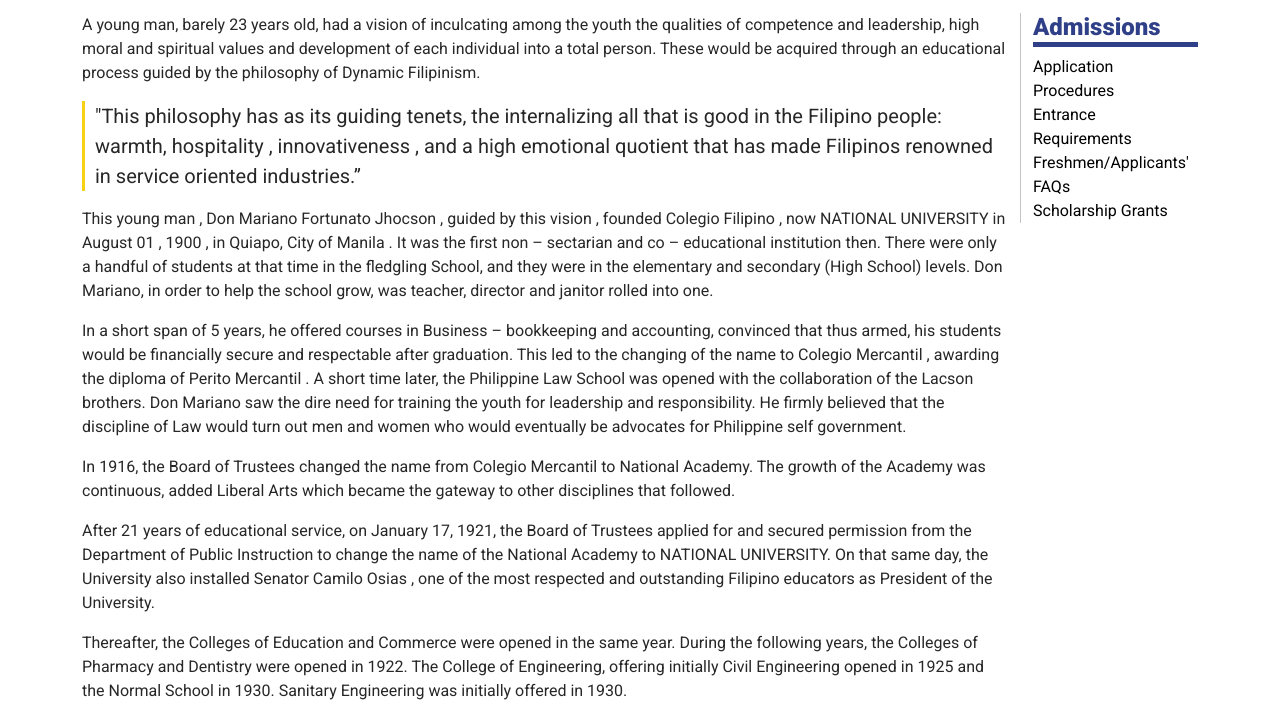
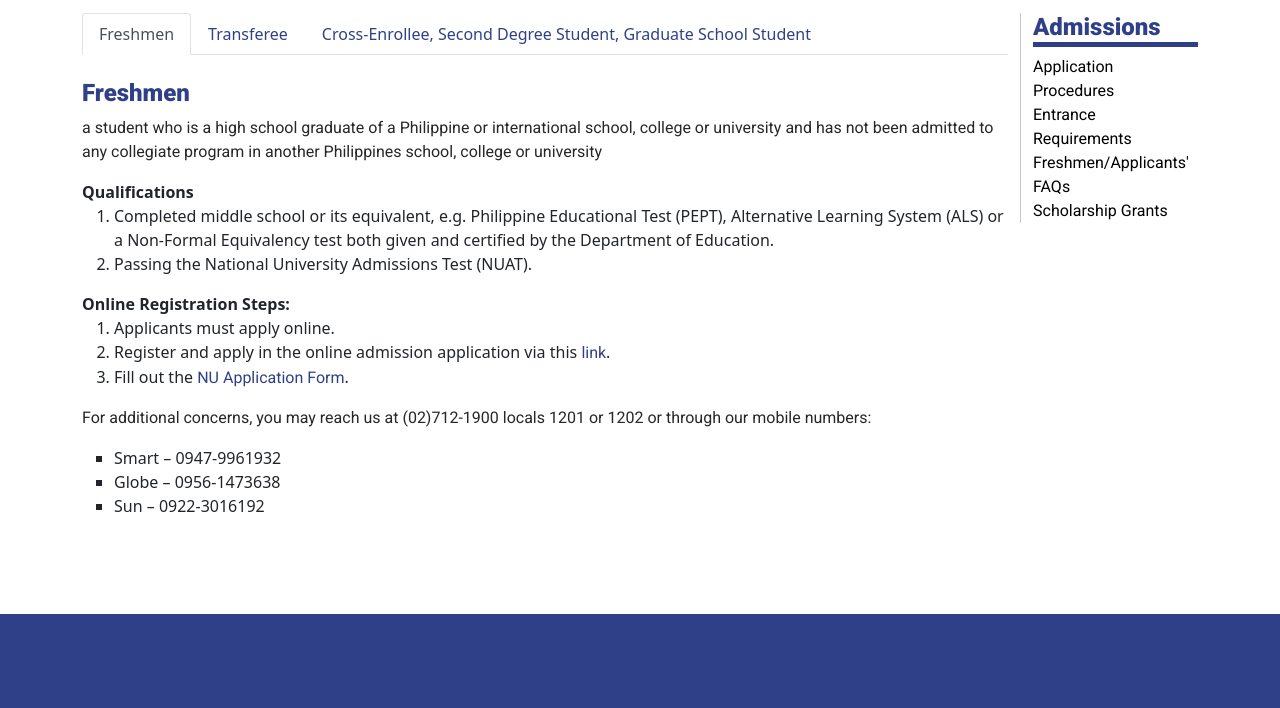
Before and after one commit to MaureenDadap/NU-Mock-Website, a website: page admissions/application-procedures.html in a window 1280 px wide. Shown: the part 330-1038 px from the top of the page. Drawn offline with nearby package versions, Linux system fonts and the light colour scheme.

Commit message:
finished application procedures page

```diff
--- a/admissions/application-procedures.html
+++ b/admissions/application-procedures.html
@@ -55,11 +55,17 @@
                 About NU
               </a>
               <div class="dropdown-menu">
-                <a class="dropdown-item" href="../about/history.html">History</a>
-                <a class="dropdown-item" href="../about/mission-vision-core-values.html"
+                <a class="dropdown-item" href="../about/history.html"
+                  >History</a
+                >
+                <a
+                  class="dropdown-item"
+                  href="../about/mission-vision-core-values.html"
                   >Mission, Vision, and Core Values</a
                 >
-                <a class="dropdown-item" href="../about/contact-us.html">Contact Us</a>
+                <a class="dropdown-item" href="../about/contact-us.html"
+                  >Contact Us</a
+                >
               </div>
             </li>
             <li class="nav-item dropdown">
@@ -72,22 +78,16 @@
                 Admissions
               </a>
               <div class="dropdown-menu">
-                <a
-                  class="dropdown-item"
-                  href="application-procedures.html"
+                <a class="dropdown-item" href="application-procedures.html"
                   >Application Procedures</a
                 >
-                <a
-                  class="dropdown-item"
-                  href="entrance-requirements.html"
+                <a class="dropdown-item" href="entrance-requirements.html"
                   >Entrance Requirements</a
                 >
                 <a class="dropdown-item" href="freshmen-faq.html"
                   >Freshmen/Applicants' FAQs</a
                 >
-                <a
-                  class="dropdown-item"
-                  href="scholarship-grants.html"
+                <a class="dropdown-item" href="scholarship-grants.html"
                   >Scholarship Grants</a
                 >
               </div>
@@ -168,117 +168,230 @@
       <div class="container">
         <div class="row gy-4">
           <div class="col-md-10 content">
+            <ul class="nav nav-tabs" id="myTab" role="tablist">
+              <li class="nav-item" role="presentation">
+                <button
+                  class="nav-link active"
+                  id="freshmen-tab"
+                  data-bs-toggle="tab"
+                  data-bs-target="#freshmen"
+                  type="button"
+                  role="tab"
+                >
+                  Freshmen
+                </button>
+              </li>
+              <li class="nav-item" role="presentation">
+                <button
+                  class="nav-link"
+                  id="transferee-tab"
+                  data-bs-toggle="tab"
+                  data-bs-target="#transferee"
+                  type="button"
+                  role="tab"
+                >
+                  Transferee
+                </button>
+              </li>
+              <li class="nav-item" role="presentation">
+                <button
+                  class="nav-link"
+                  id="other-students-tab"
+                  data-bs-toggle="tab"
+                  data-bs-target="#other-students"
+                  type="button"
+                  role="tab"
+                >
+                  Cross-Enrollee, Second Degree Student, Graduate School Student
+                </button>
+              </li>
+            </ul>
+            <div class="tab-content" id="myTabContent">
+              <div
+                class="tab-pane fade show active"
+                id="freshmen"
+                role="tabpanel"
+              >
+                <h4 class="mt-4">Freshmen</h4>
                 <p>
-              A young man, barely 23 years old, had a vision of inculcating
-              among the youth the qualities of competence and leadership, high
-              moral and spiritual values and development of each individual into
-              a total person. These would be acquired through an educational
-              process guided by the philosophy of Dynamic Filipinism.
+                  a student who is a high school graduate of a Philippine or
+                  international school, college or university and has not been
+                  admitted to any collegiate program in another Philippines
+                  school, college or university
                 </p>
-            <blockquote class="blockquote">
+                <strong>Qualifications</strong>
+                <ol>
+                  <li>
+                    Completed middle school or its equivalent, e.g. Philippine
+                    Educational Test (PEPT), Alternative Learning System (ALS)
+                    or a Non-Formal Equivalency test both given and certified by
+                    the Department of Education.
+                  </li>
+                  <li>
+                    Passing the National University Admissions Test (NUAT).
+                  </li>
+                </ol>
+                <strong>Online Registration Steps:</strong>
+                <ol>
+                  <li>Applicants must apply online.</li>
+                  <li>
+                    Register and apply in the online admission application via
+                    this
+                    <a
+                      href="https://onlineapp.national-u.edu.ph/quest/home.php"
+                      target="_blank"
+                      >link</a
+                    >.
+                  </li>
+                  <li>
+                    Fill out the
+                    <a
+                      href="https://onlineapp.national-u.edu.ph/quest/home.php"
+                      target="_blank"
+                      >NU Application Form</a
+                    >.
+                  </li>
+                </ol>
                 <p>
-                "This philosophy has as its guiding tenets, the internalizing
-                all that is good in the Filipino people: warmth, hospitality ,
-                innovativeness , and a high emotional quotient that has made
-                Filipinos renowned in service oriented industries.”
+                  For additional concerns, you may reach us at (02)712-1900
+                  locals 1201 or 1202 or through our mobile numbers:
                 </p>
-            </blockquote>
+                <ul>
+                  <li>Smart – 0947-9961932</li>
+                  <li>Globe – 0956-1473638</li>
+                  <li>Sun – 0922-3016192</li>
+                </ul>
+              </div>
+              <div class="tab-pane fade" id="transferee" role="tabpanel">
+                <h4 class="mt-4">Transferee Student</h4>
                 <p>
-              This young man , Don Mariano Fortunato Jhocson , guided by this
-              vision , founded Colegio Filipino , now NATIONAL UNIVERSITY in
-              August 01 , 1900 , in Quiapo, City of Manila . It was the first
-              non – sectarian and co – educational institution then. There were
-              only a handful of students at that time in the fledgling School,
-              and they were in the elementary and secondary (High School)
-              levels. Don Mariano, in order to help the school grow, was
-              teacher, director and janitor rolled into one.
+                  a student from another Philippines school, college or
+                  university who has been granted Certificate of Transfer
+                  Credentials and seeks admissions in any of the collegiate
+                  programs of this University.
+                </p>
+                <strong>Qualifications</strong>
+                <ol>
+                  <li>
+                    For degree programs with board exams, transferees are
+                    required to pass a higher cut off percentile to get
+                    admitted.
+                  </li>
+                  <li>
+                    The following degree programs does not accept admission of
+                    students who intend to take as a second degree or second
+                    coursers since this courses can only accept up to second
+                    year level as of the moment (new program):
+                    <ul>
+                      <li>
+                        BS Medical Technology/ Medical Laboratory Services
+                      </li>
+                      <li>BS Real Estate Management</li>
+                      <li>BS Tourism Management</li>
+                    </ul>
+                  </li>
+                  <li>
+                    Passing the National University Admissions Test (NUAT)
+                  </li>
+                </ol>
+                <strong>Online Registration Steps:</strong>
+                <ol>
+                  <li>Applicants must apply online.</li>
+                  <li>
+                    Register and apply in the online admission application via
+                    this
+                    <a
+                      href="https://onlineapp.national-u.edu.ph/quest/home.php"
+                      target="_blank"
+                      >link</a
+                    >.
+                  </li>
+                  <li>
+                    Fill out the
+                    <a
+                      href="https://onlineapp.national-u.edu.ph/quest/home.php"
+                      target="_blank"
+                      >NU Application Form</a
+                    >.
+                  </li>
+                </ol>
+
+                <p>
+                  <i
+                    >Note: Each successful transaction will be confirmed with an
+                    email notification sent to the registered email account.
+                    Applicants will be notified through email for the result.</i
+                  >
+                </p>
+
+                <ul>
+                  <li>Entrance exam is free of charge</li>
+                  <li>No retake policy</li>
+                  <li>
+                    The test results are valid for a period of one (1) year.
+                  </li>
+                </ul>
+                <p>
+                  For additional concerns, you may reach us at (02)712-1900
+                  locals 1201 or 1202 or through our mobile numbers:
+                </p>
+                <ul>
+                  <li>Smart – 0947-9961932</li>
+                  <li>Globe – 0956-1473638</li>
+                  <li>Sun – 0922-3016192</li>
+                </ul>
+              </div>
+              <div class="tab-pane fade" id="other-students" role="tabpanel">
+                <h4 class="mt-4">Cross-Enrollee</h4>
+                <p>
+                  a student officially enrolled in another school, college or
+                  university who is permitted to cross-enroll in National
+                  University to take a subject that is not, at that moment,
+                  offered in his/her school, college or university.
+                </p>
+                <h4 class="mt-4">Second Degree Student</h4>
+                <p>
+                  a student who is a graduate of a Bachelor’s degree program
+                  from a Philippine school, college or university and pursues
+                  another Bachelor’s degree program offered in the University.
+                </p>
+                <h4 class="mt-4">Graduate School Student</h4>
+                <p>
+                  a student who earned a Bachelor’s degree program from a
+                  Philippine school, college or university and pursues an
+                  advanced academic degree offered within the University.
                 </p>
                 <p>
-              In a short span of 5 years, he offered courses in Business –
-              bookkeeping and accounting, convinced that thus armed, his
-              students would be financially secure and respectable after
-              graduation. This led to the changing of the name to Colegio
-              Mercantil , awarding the diploma of Perito Mercantil . A short
-              time later, the Philippine Law School was opened with the
-              collaboration of the Lacson brothers. Don Mariano saw the dire
-              need for training the youth for leadership and responsibility. He
-              firmly believed that the discipline of Law would turn out men and
-              women who would eventually be advocates for Philippine self
-              government.
+                  <i
+                    >For Cross Enrollee, Second Degree and Graduate Studies,
+                    kindly register and apply in the online admission
+                    application via this
+                    <a
+                      href="https://onlineapp.national-u.edu.ph/quest/home.php"
+                      target="_blank"
+                      >link</a
+                    >.</i
+                  >
                 </p>
                 <p>
-              In 1916, the Board of Trustees changed the name from Colegio
-              Mercantil to National Academy. The growth of the Academy was
-              continuous, added Liberal Arts which became the gateway to other
-              disciplines that followed.
+                  For additional concerns, you may reach us at (02)712-1900
+                  locals 1201 or 1202 or through our mobile numbers:
                 </p>
-            <p>
-              After 21 years of educational service, on January 17, 1921, the
-              Board of Trustees applied for and secured permission from the
-              Department of Public Instruction to change the name of the
-              National Academy to NATIONAL UNIVERSITY. On that same day, the
-              University also installed Senator Camilo Osias , one of the most
-              respected and outstanding Filipino educators as President of the
-              University.
-            </p>
-            <p>
-              Thereafter, the Colleges of Education and Commerce were opened in
-              the same year. During the following years, the Colleges of
-              Pharmacy and Dentistry were opened in 1922. The College of
-              Engineering, offering initially Civil Engineering opened in 1925
-              and the Normal School in 1930. Sanitary Engineering was initially
-              offered in 1930.
-            </p>
-            <p>
-              From July, 1945 its facilities have since continuously expanded
-              and the following disciplines were added – Bachelor degrees in
-              Chemical, Electrical, Industrial, Mechanical Engineering and
-              Architecture and Arts. Master in Sanitery Engineering was also
-              organized.
-            </p>
-            <p>
-              Responding to the needs of industry and modern technology, the
-              University started offering the following courses: Computer
-              Science in 1990, Marine Engineering and in 1994 Computer
-              Engineering and Electronics and Communications Engineering.
-              College of Nursing was offered in 2004, Hotel and Restaurant
-              Management in 2008 and Information Technology in 2009.
-            </p>
-            <p>
-              On January 01, 1998, a disastrous fire razed four buildings of the
-              University – the Main Building, Law and Commerce Building,
-              Elementary Building and the Graduate School Building. The
-              University was able to re-open its doors after three weeks of
-              unrelenting restoration work.
-            </p>
-            <p>
-              In the last quarter of year 2008, the SM Group of Companies
-              acquired majority ownership of the National University. The all
-              out support of the SM Group will help strengthen our institution
-              as Higher Institution with new infrastructure, improved and
-              upgraded laboratory, focused in academic excellence.
-            </p>
-            <p>
-              Today, the University is engaged in a continuous modernization and
-              upgrading program for its facilities, faculty and sports
-              development.Our new University infrastructure is an 8 storey
-              modern design building with two units of escalators and four units
-              of elevators.
-            </p>
-            <p>
-              NATIONAL UNIVERSITY is a founding member of the University
-              Athletic Association of the Philippines (UAAP) and is a pioneer of
-              the Philippine Association of Colleges and Universities (PACU).
-              Its international affiliations and memberships include the
-              Association of Southeast Asia Higher Institutions of Learning
-              (ASAHIL) and the International Association of Universities (IAU).
-            </p>
+                <ul>
+                  <li>Smart – 0947-9961932</li>
+                  <li>Globe – 0956-1473638</li>
+                  <li>Sun – 0922-3016192</li>
+                </ul>
+              </div>
+            </div>
           </div>
           <div class="col-md-2 sidebar mb-auto">
             <h4>Admissions</h4>
-              <a href="application-procedures.html">Application Procedures</a><br>
-              <a href="entrance-requirements.html">Entrance Requirements</a> <br>
-              <a href="freshmen-faq.html">Freshmen/Applicants' FAQs</a><br>
+            <a href="application-procedures.html">Application Procedures</a
+            ><br />
+            <a href="entrance-requirements.html">Entrance Requirements</a>
+            <br />
+            <a href="freshmen-faq.html">Freshmen/Applicants' FAQs</a><br />
             <a href="scholarship-grants.html">Scholarship Grants</a>
           </div>
         </div>
--- a/src/css/style.css
+++ b/src/css/style.css
@@ -24,7 +24,8 @@
   font-family: "Roboto", sans-serif;
 }
 
-p, span {
+p,
+span {
   color: var(--text-black);
 }
 
@@ -45,6 +46,11 @@
 
 ul {
   list-style: none;
+}
+
+main {
+  padding-top: 5rem;
+  padding-bottom: 5rem;
 }
 
 /*--------------------------------------------------------------
@@ -214,40 +220,11 @@
   color: #fff;
 }
 
-.header hr  {
+.header hr {
   color: var(--main-yellow);
   height: 3px;
   width: 400px;
   opacity: 1;
-}
-
-/*--------------------------------------------------------------
-# Main / General
---------------------------------------------------------------*/
-main {
-  padding-top: 5rem;
-  padding-bottom: 5rem;
-}
-
-.blockquote {
-  border-left: 3px solid var(--main-yellow);
-  padding-left: 10px;
-}
-
-.sidebar {
-  border-left: 1px solid var(--custom-gray);
-}
-
-.sidebar a {
-  color: #000;
-}
-
-.sidebar a:hover {
-  color: var(--dark-yellow);
-}
-
-.sidebar h4 {
-  border-bottom: 5px solid var(--main-blue);
 }
 
 /*--------------------------------------------------------------
@@ -318,7 +295,6 @@
   color: var(--main-blue);
 }
 
-
 .events .item {
   padding: 15px;
   background-color: #fff;
@@ -349,7 +325,6 @@
   font-weight: 500;
 }
 
-
 /*--------------------------------------------------------------
 # Microsoft Section
 --------------------------------------------------------------*/
@@ -366,11 +341,36 @@
 }
 
 /*--------------------------------------------------------------
-# Contact Us
+# General Pages
 --------------------------------------------------------------*/
 .content .map {
   width: 100%;
   height: 500px;
+}
+
+.blockquote {
+  border-left: 3px solid var(--main-yellow);
+  padding-left: 10px;
+}
+
+.sidebar {
+  border-left: 1px solid var(--custom-gray);
+}
+
+.sidebar a {
+  color: #000;
+}
+
+.sidebar a:hover {
+  color: var(--dark-yellow);
+}
+
+.sidebar h4 {
+  border-bottom: 5px solid var(--main-blue);
+}
+
+.content .tab-pane ul {
+  list-style: square;
 }
 
 /*--------------------------------------------------------------
@@ -431,7 +431,7 @@
   .hero-text {
   }
 
-  .header hr  {
+  .header hr {
     width: 200px;
   }
 
@@ -446,7 +446,6 @@
   .microsoft img {
     height: 200px;
   }
-
 }
 
 /* Extra large devices (large laptops and desktops, 1200px and up) */
```
Lines whose indentation alone changed are shown as unchanged.
